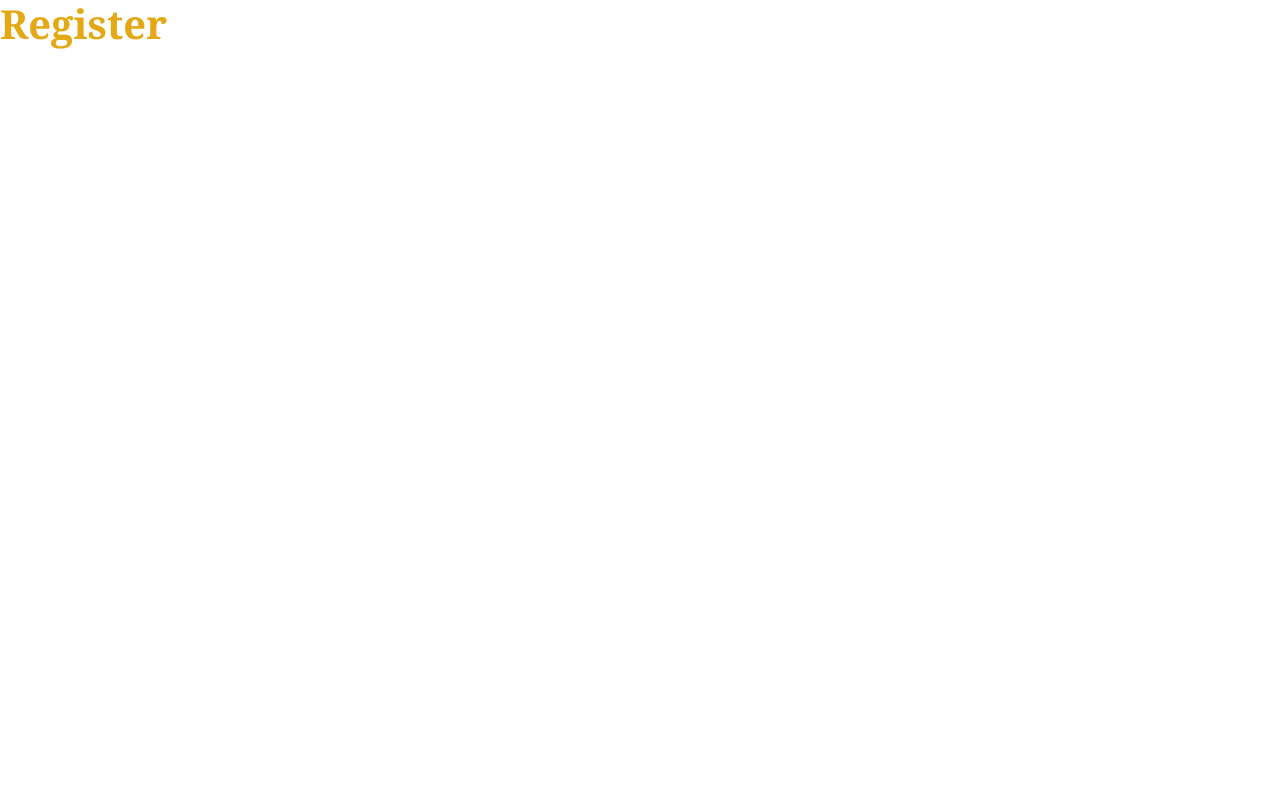
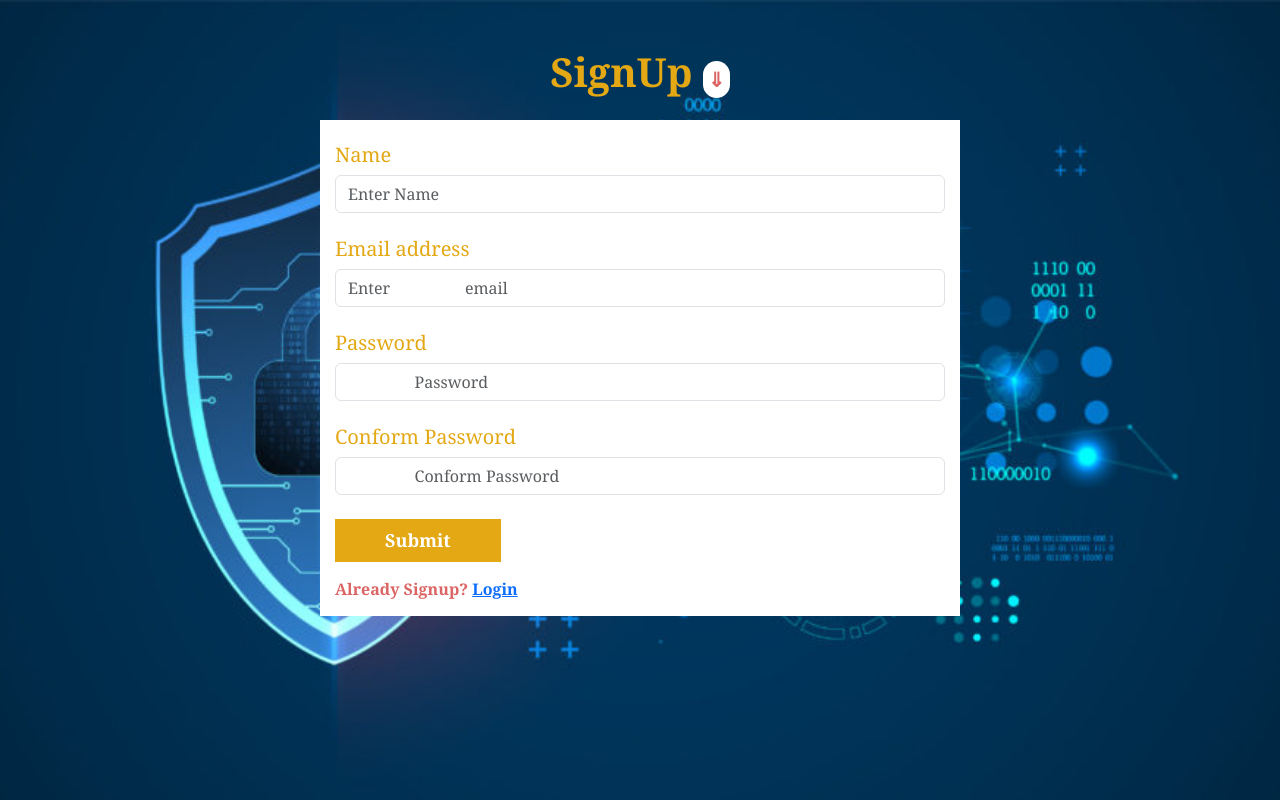
Before and after one commit to americanoame/MERN-JWT-Authentication, a React (Create React App) app in the folder client/: page /register in a window 1280 px wide. Built offline with nearby package versions, Linux system fonts and the light colour scheme.

Commit message:
changed margin, added register page

```diff
--- a/client/src/App.css
+++ b/client/src/App.css
@@ -41,6 +41,7 @@
 .form-style {
   background: var(--white);
   padding: 15px;
+
 }
 
 .btn-btn {
@@ -51,7 +52,7 @@
   border: none;
   padding: 8px 50px;
   cursor: pointer;
-  margin-bottom: 10px;
+  margin-bottom: 15px;
 }
 
 .btn-btn:hover {
--- a/client/src/pages/Login.js
+++ b/client/src/pages/Login.js
@@ -1,8 +1,12 @@
 import React from 'react'
 import { Link } from 'react-router-dom'
 
+function Login() {
 
-function Login() {
+    const onSubmit = () => {
+
+    }
+
     return (
 
         <div className='row login-style py-5'>
@@ -10,20 +14,20 @@
                 <div className="col-12 col-sm-8 col-lg-6 mx-auto">
                     <h1 className="text-center">Login <span className='symbols'>&dArr;</span></h1>
                     <form className='form-style mt-4'>
-                        <div className='form-group mt-2'>
+                        <div className='form-group mt-3'>
                             <h5>email</h5>
                             <input type="email" className='form-control' placeholder='Enter
                              Your Email' required />
                         </div>
 
-                        <div className='form-group mt-2'>
+                        <div className='form-group mt-3'>
                             <h5>Password</h5>
                             <input type="password" className='form-control' placeholder='Enter
                              Your Password' required />
                         </div>
 
                         <div>
-                            <button className='mt-2 btn-btn'>Submit</button>
+                            <button className='mt-4 btn-btn'>Submit</button>
                         </div>
 
                         <span className='sign-up-link'>
@@ -39,4 +43,4 @@
 
 export default Login
 
-// onSubmit={loginSubmit}
+// onSubmit={loginSubmit} line 12
--- a/client/src/pages/Register.js
+++ b/client/src/pages/Register.js
@@ -1,9 +1,59 @@
 import React from 'react'
+import { Link } from 'react-router-dom'
 
 function Register() {
+
+ const handleSubmit = () => {
+
+ }
+
+
   return (
-    <h1>Register</h1>
+    <div className='row login-style py-5'>
+      <div className="d-flex justify-content-center">
+        <div className="col-12 col-sm-8 col-lg-6 mx-auto">
+          <h1 className="text-center">SignUp <span className='symbols'>&dArr;</span></h1>
+          <form className='form-style mt-4'>
+            <div className='form-group mt-2'>
+              <h5>Name</h5>
+              <input type="email" className='form-control' placeholder='Enter Name'
+                required />
+            </div>
+
+            <div className='form-group mt-4'>
+              <h5>Email address</h5>
+              <input type="password" className='form-control' placeholder='Enter
+                 email' required />
+            </div>
+
+            <div className='form-group mt-4'>
+              <h5>Password</h5>
+              <input type="password" className='form-control' placeholder='
+               Password' required />
+            </div>
+
+            <div className='form-group mt-4'>
+              <h5>Conform Password</h5>
+              <input type="password" className='form-control' placeholder='
+               Conform Password' required />
+            </div>
+
+            <div>
+              <button className='mt-4 btn-btn'>Submit</button>
+            </div>
+
+            <span className='sign-up-link'>
+              Already Signup? <Link to='/login'>Login</Link>
+            </span>
+          </form>
+        </div>
+      </div>
+    </div>
+
   )
 }
 
 export default Register
+
+
+// handleSubmit on line 10
```
